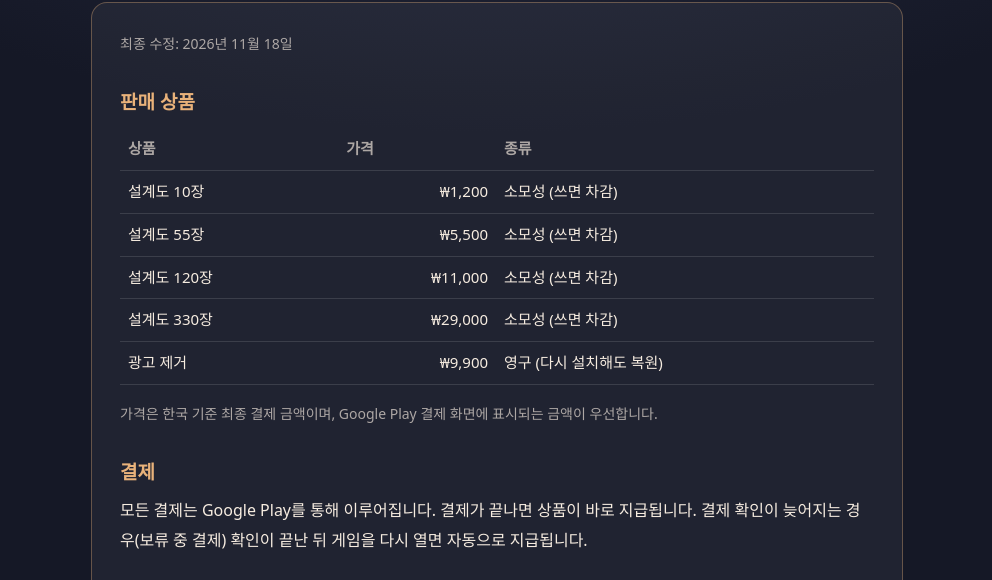
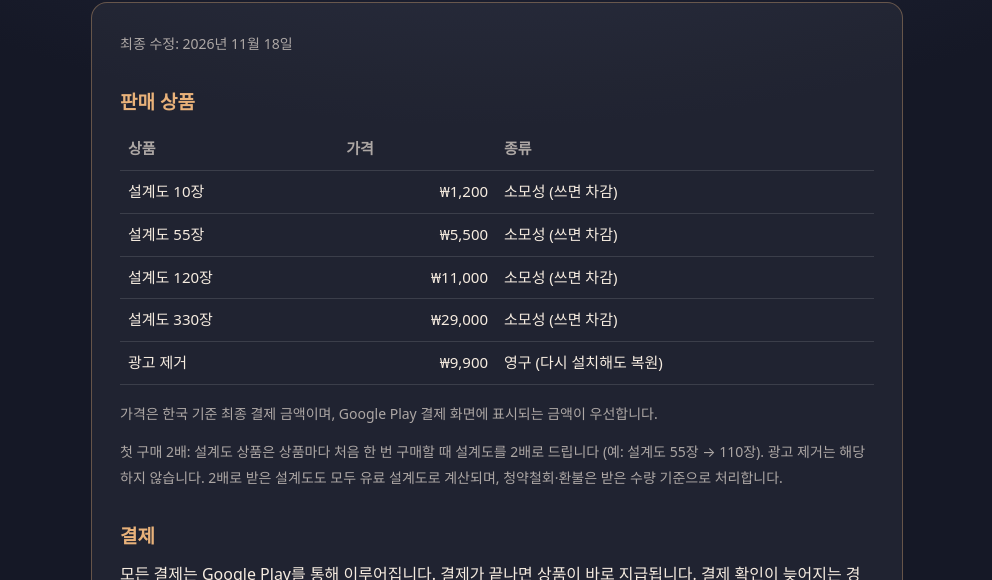
Before and after one commit to WinnerSeok/glass-defense-policies, a plain HTML site: page refund.html in a window 1280 px wide. Shown: the part 184-764 px from the top of the page, without its empty margins (143-1135 px from the left). Drawn offline with Linux system fonts and the light colour scheme.

Commit message:
첫 구매 2배 안내
Co-Authored-By: Claude Opus 5.5 <noreply@anthropic.com>

```diff
--- a/refund.html
+++ b/refund.html
@@ -2,6 +2,7 @@
 <h2>판매 상품</h2>
 <table><tr><th>상품</th><th>가격</th><th>종류</th></tr><tr><td>설계도 10장</td><td class='n'>₩1,200</td><td>소모성 (쓰면 차감)</td></tr><tr><td>설계도 55장</td><td class='n'>₩5,500</td><td>소모성 (쓰면 차감)</td></tr><tr><td>설계도 120장</td><td class='n'>₩11,000</td><td>소모성 (쓰면 차감)</td></tr><tr><td>설계도 330장</td><td class='n'>₩29,000</td><td>소모성 (쓰면 차감)</td></tr><tr><td>광고 제거</td><td class='n'>₩9,900</td><td>영구 (다시 설치해도 복원)</td></tr></table>
 <p class='small'>가격은 한국 기준 최종 결제 금액이며, Google Play 결제 화면에 표시되는 금액이 우선합니다.</p>
+<p class='small'>첫 구매 2배: 설계도 상품은 상품마다 처음 한 번 구매할 때 설계도를 2배로 드립니다 (예: 설계도 55장 → 110장). 광고 제거는 해당하지 않습니다. 2배로 받은 설계도도 모두 유료 설계도로 계산되며, 청약철회·환불은 받은 수량 기준으로 처리합니다.</p>
 <h2>결제</h2>
 <p>모든 결제는 Google Play를 통해 이루어집니다. 결제가 끝나면 상품이 바로 지급됩니다. 결제 확인이 늦어지는 경우(보류 중 결제) 확인이 끝난 뒤 게임을 다시 열면 자동으로 지급됩니다.</p>
 <h2>청약철회 (7일)</h2>
```
